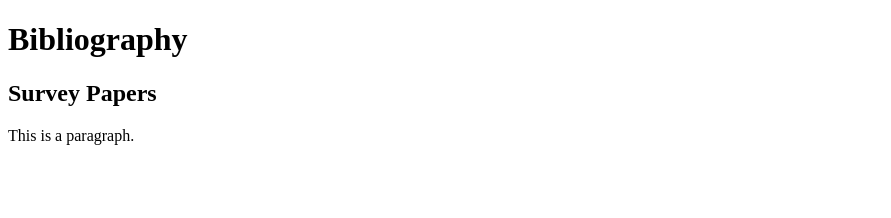
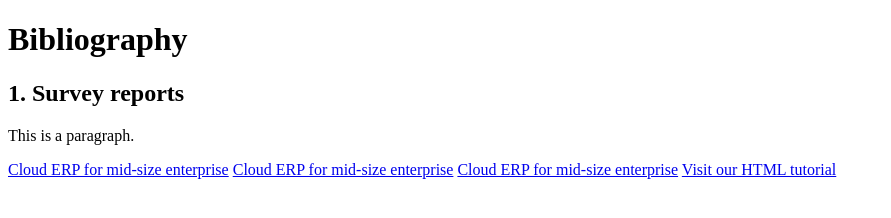
Before and after one commit to I076014/articles, a plain HTML site: page index.html in a window 1280 px wide. Shown: the whole page, without its empty margins (0-891 px from the left). Drawn offline with Linux system fonts and the light colour scheme.

Commit message:
Update index.html

```diff
--- a/index.html
+++ b/index.html
@@ -5,10 +5,12 @@
   <title>Article Collections</title>
 </head>
 <body>
-    <h1>Bibliography</h1>
-  <h2>Survey Papers</h2>
+  <h1>Bibliography</h1>
+  <h2>1. Survey reports</h2>
     <p>This is a paragraph.</p>
-    <a href="http://baidu.com" Cloud ERP for mid-size enterprise</a>
-    <a href="url" Cloud ERP for mid-size enterprise</a>
+    <a href="http://baidu.com"> Cloud ERP for mid-size enterprise</a>
+    <a href="url"> Cloud ERP for mid-size enterprise</a>
+    <a href="url"> Cloud ERP for mid-size enterprise</a>
+    <a href="https://www.w3schools.com/html/">Visit our HTML tutorial</a>
 </body>
 </html>
```
